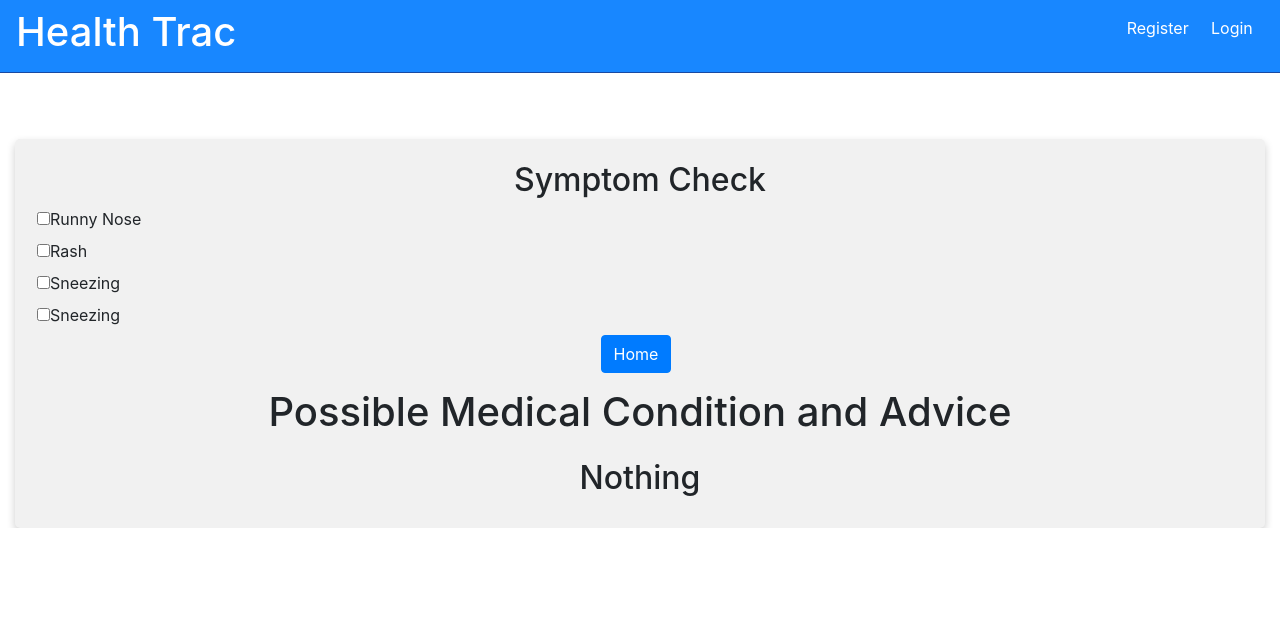
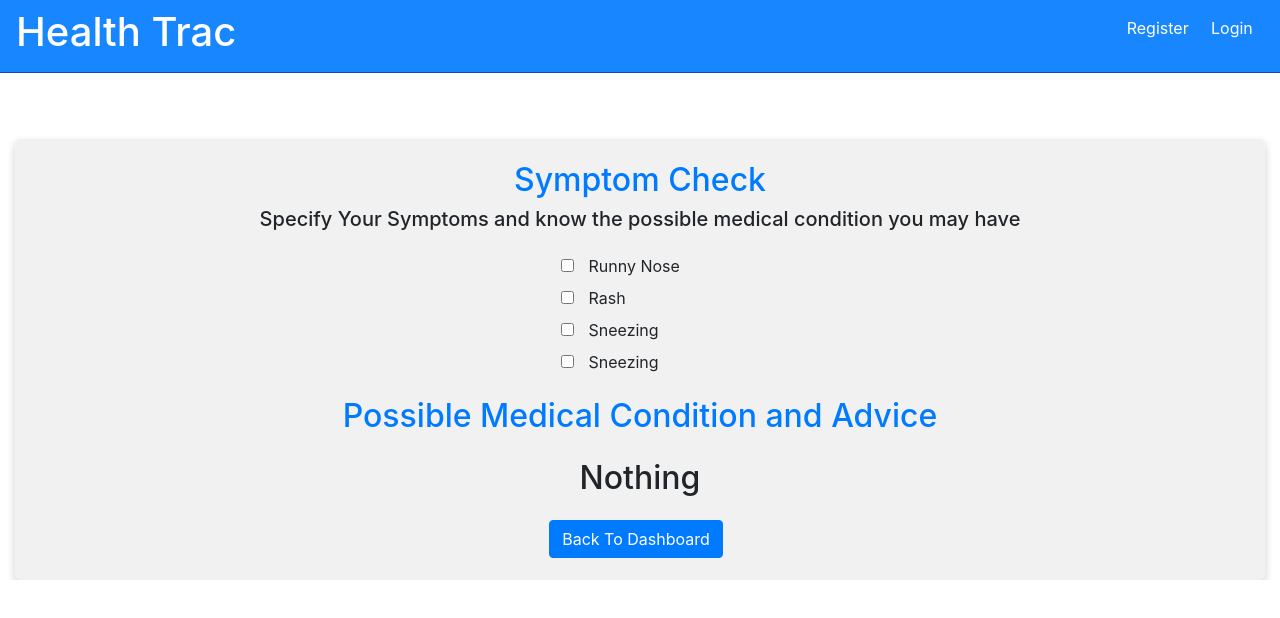
Before and after one commit to AnmoldeepSinghGill/HealthTrac, a React (Create React App) app in the folder react-client/: page /patient/symptoms in a window 1280 px wide. Shown: the top 618 px of the page. Built offline with nearby package versions, Linux system fonts and the light colour scheme.

Commit message:
Changes in Symptoms checker design

```diff
--- a/react-client/src/App.css
+++ b/react-client/src/App.css
@@ -494,3 +494,7 @@ table th {
 .progress-bar-custom {
   width: 50% !important;
 }
+
+.no-padding {
+  padding: 0 !important;
+}
--- a/react-client/src/component/pages/patientDashboard.js
+++ b/react-client/src/component/pages/patientDashboard.js
@@ -38,6 +38,10 @@ const PatientDashboard = (props) => {
         props.history.push({pathname: "/patient/sendEmergencyAlert"});
     }
 
+    const onCheckSymptoms = () => {
+        props.history.push({pathname: "/patient/symptoms"});
+    }
+
     return (
         <div>
             <div className="card-container">
@@ -52,7 +56,12 @@ const PatientDashboard = (props) => {
                         <h2>Today's Motivation</h2>
                     </div>
                     <div className="row justify-content-end" style={{marginBottom: "20px"}}>
+                        <div className="col-2">
+                            <button className="btn btn-warning" onClick={onCheckSymptoms}>Check Symptoms</button>
+                        </div>
+                        <div className="col-2">
                             <button className="btn btn-primary" onClick={onAddVitalSigns}>Add VitalSigns</button>
+                        </div>
                     </div>
                     {motivationalTip.videoLink !== '' ? (
                         <div className="row justify-content-center">
@@ -67,9 +76,6 @@ const PatientDashboard = (props) => {
                     )}
                 </div>
             </div>
-            <Link to="/patient/vitalsign">Add Vital Signs</Link>
-            <br/>
-            <Link to="/patient/symptoms">Symptom Checker</Link>
         </div>
     );
 };
--- a/react-client/src/component/pages/symptomCheck.js
+++ b/react-client/src/component/pages/symptomCheck.js
@@ -2,10 +2,9 @@ import {useContext, useEffect, useState} from 'react';
 import AuthContext from '../../context/auth/authContext';
 import axios from "axios";
 import {withRouter} from "react-router-dom";
-import { Form, Button } from "react-bootstrap";
+import {Form, Button} from "react-bootstrap";
 
 const SymptomCheck = (props) => {
-
 
 
     const OPTIONS = ["Flu", "Cold", "Other"];
@@ -15,89 +14,98 @@ const SymptomCheck = (props) => {
     });
 
 
-
-    const handleOnSubmit = (event) => {
+    const goToDashboard = (event) => {
         event.preventDefault();
         props.history.push({pathname: "/"});
 
     };
 
     const onChange = (e) => {
-        console.log( e.target.checked)
+        console.log(e.target.checked)
         console.log(e.target.value)
 
-        if(e.target.checked == true){
+        if (e.target.checked === true) {
             var newCount = symptomCount.count + parseInt(e.target.value);
-            console.log("added"+newCount);
-            setSymptomCount({count:newCount})
+            console.log("added" + newCount);
+            setSymptomCount({count: newCount})
+        } else {
+            var lessCount = symptomCount.count - parseInt(e.target.value)
+            setSymptomCount({count: lessCount})
         }
-        else{
-            var lessCount = symptomCount.count - parseInt(e.target.value)
-            setSymptomCount({count:lessCount})
-        }
-
-
 
 
     }
 
     let message;
-    if(symptomCount.count === 0){
-    message =   <h2>Nothing</h2>
-    }
-    else if(symptomCount.count === 1){
-        message =<h2>Allergies</h2>
-    }
-    else if (symptomCount.count === 2 ||symptomCount.count === 3 ){
-        message =<h2>Severe Allergies (see a pharamcist and get some medicene)</h2>
-    }
-
-    else if ( symptomCount.count === 6 ||symptomCount.count === 5 || symptomCount.count === 4 ){
-        message =<h2>Cold (Take some medicene and call the doctor)</h2>
-    }
-
-    else if (symptomCount.count === 7 ){
-        message =<h2>Please Go to the hospital  </h2>
+    if (symptomCount.count === 0) {
+        message = <h2>Nothing</h2>
+    } else if (symptomCount.count === 1) {
+        message = <h2 className="text-warning">Allergies</h2>
+    } else if (symptomCount.count === 2 || symptomCount.count === 3) {
+        message = <h2 className="text-danger">Severe Allergies (see a pharamcist and get some medicene)</h2>
+    } else if (symptomCount.count === 6 || symptomCount.count === 5 || symptomCount.count === 4) {
+        message = <h2 className="text-warning">Cold (Take some medicene and call the doctor)</h2>
+    } else if (symptomCount.count === 7) {
+        message = <h2 className="text-danger">Please Go to the hospital </h2>
     }
 
     return (
         <div>
             <div className="card-container">
                 <div className="row justify-content-center">
-                    <h2>Symptom Check</h2>
+                    <h2><span className="text-primary">Symptom Check</span></h2>
                 </div>
-                <Form className="register-form" onSubmit={handleOnSubmit} >
-                    <div>
-                <input type="checkbox" name="runnyNose" id="runnyNose" value ="0" onChange={onChange}/>
-  <label for="runnyNose">Runny Nose</label>
+                <div className="row justify-content-center">
+                    <h5>Specify Your Symptoms and know the possible medical condition you may have</h5>
                 </div>
-  <div>
+                <Form className="register-form">
+                    <div className="row justify-content-center row-padding">
+                        <div className="col-1 text-right">
+                            <input type="checkbox" name="runnyNose" id="runnyNose" value="0" onChange={onChange}/>
+                        </div>
+                        <div className="col-2 no-padding">
+                            <label htmlFor="runnyNose">Runny Nose</label>
+                        </div>
+                    </div>
+                    <div className="row justify-content-center">
+                        <div className="col-1 text-right">
                             <input type="checkbox" name="rash" id="rash" value="1" onChange={onChange}/>
-  <label for="rash">Rash</label>
                         </div>
-<div>
-  <input type="checkbox" name="sneezing" id="sneezing" value="2" onChange={onChange} />
-  <label for="sneezing">Sneezing</label>
+                        <div className="col-2 no-padding">
+                            <label htmlFor="rash">Rash</label>
                         </div>
-<div>
+                    </div>
+                    <div className="row justify-content-center">
+                        <div className="col-1 text-right">
+                            <input type="checkbox" name="sneezing" id="sneezing" value="2" onChange={onChange}/>
+                        </div>
+                        <div className="col-2 no-padding">
+                            <label htmlFor="sneezing">Sneezing</label>
+                        </div>
+                    </div>
+                    <div className="row justify-content-center">
+                        <div className="col-1 text-right">
                             <input type="checkbox" name="soreThroat" id="soreThroat" value="4" onChange={onChange}/>
-  <label for="soreThroat">Sneezing</label>
                         </div>
-
-  <div className="row justify-content-center">
-                        <Button variant="primary" type="submit">
-                           Home
-                        </Button>
+                        <div className="col-2 no-padding">
+                            <label htmlFor="soreThroat">Sneezing</label>
+                        </div>
                     </div>
                 </Form>
                 <div className="row justify-content-center row-padding">
 
-                    <h1>
+                    <h2 className="text-primary">
                         Possible Medical Condition and Advice
-                    </h1>
+                    </h2>
                 </div>
                 <div className="row justify-content-center row-padding">
                     {message}
+                </div>
+
+                <div className="row justify-content-center row-padding">
+                    <Button variant="primary" onClick={goToDashboard}>
+                        Back To Dashboard
+                    </Button>
                 </div>
             </div>
         </div>
```
Lines whose indentation alone changed are shown as unchanged.
